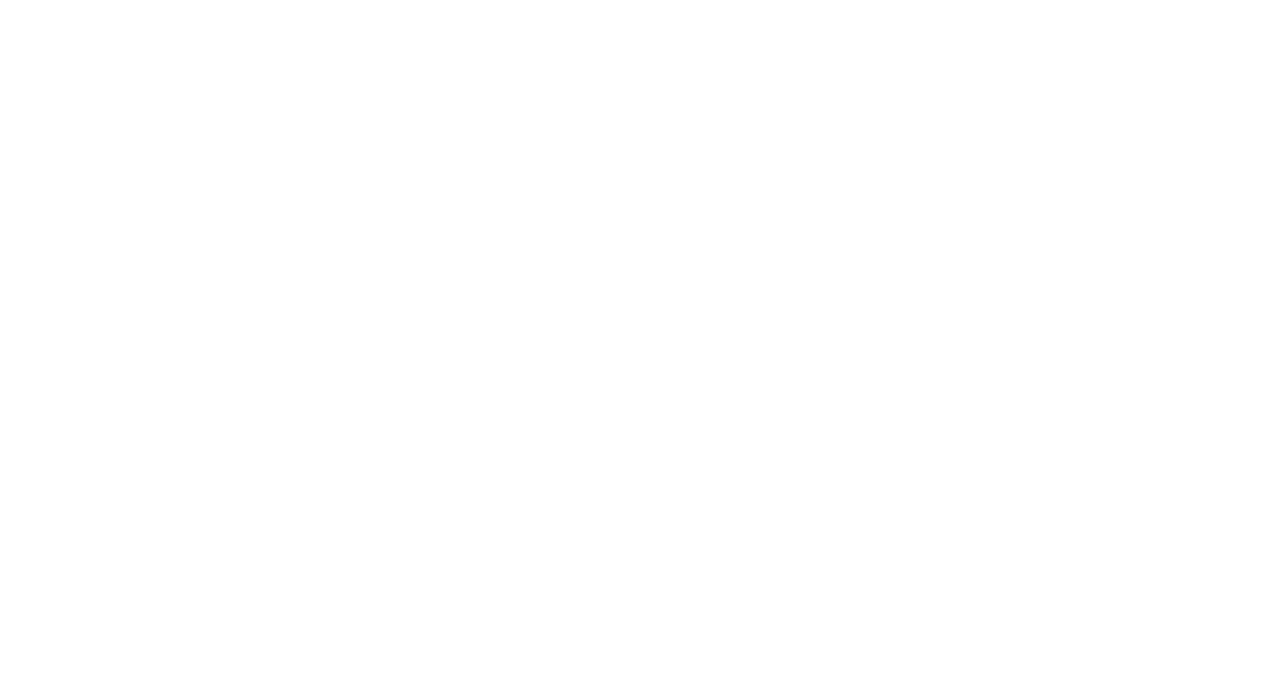
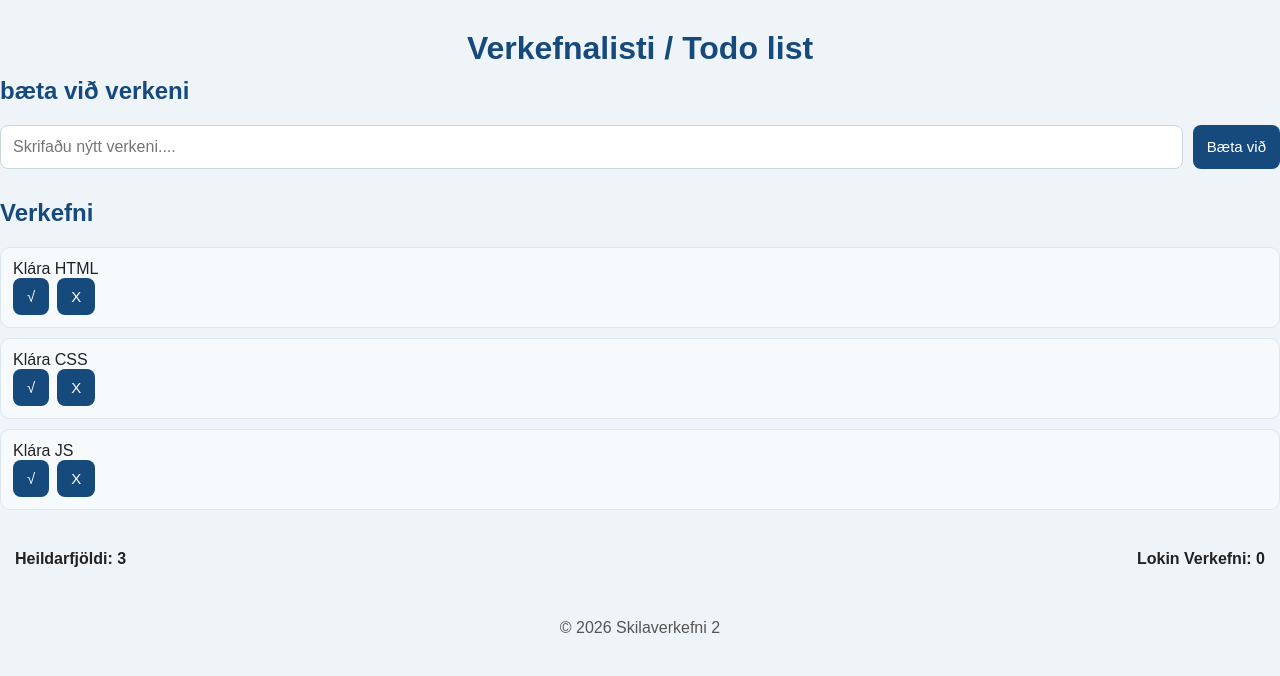
Before and after one commit to aronfh95/Skilaverkefni-2-NTV, a plain HTML site: page index.html in a window 1280 px wide. Drawn offline with Linux system fonts and the light colour scheme.

Commit message:
grunnur komin þarf að gera þetta finna

```diff
--- a/index.html
+++ b/index.html
@@ -7,6 +7,36 @@
     <title>Skilaverkefni 2</title>
   </head>
   <body>
+    <header class="header">
+      <h1>Verkefnalisti / Todo list</h1>
+    </header>
+
+    <main class="countainer">
+      <h2>bæta við verkeni</h2>
+
+      <form id="taskForm">
+        <input
+          id="taskInput"
+          type="text"
+          placeholder="Skrifaðu nýtt verkeni...."
+          required
+        />
+        <button type="submit">Bæta við</button>
+      </form>
+
+      <h2>Verkefni</h2>
+
+      <ul id="taskList"></ul>
+
+      <div class="stats">
+        <p>Heildarfjöldi: <span id="totalCount">0</span></p>
+        <p>Lokin Verkefni: <span id="doneCount">0</span></p>
+      </div>
+    </main>
+
+    <footer class="footer">
+      <p>&copy; 2026 Skilaverkefni 2</p>
+    </footer>
     <script src="script.js"></script>
   </body>
 </html>
--- a/script.js
+++ b/script.js
@@ -0,0 +1,78 @@
+let tasks = [
+  { id: 1, title: "Klára HTML", done: false },
+  { id: 2, title: "Klára CSS", done: false },
+  { id: 3, title: "Klára JS", done: false },
+];
+
+const tasklist = document.getElementById("taskList");
+const taskForm = document.getElementById("taskForm");
+const taskInput = document.getElementById("taskInput");
+
+const totalCount = document.getElementById("totalCount");
+const doneCount = document.getElementById("doneCount");
+
+function renderTask() {
+  tasklist.innerHTML = "";
+
+  for (let task of tasks) {
+    const li = document.createElement("li");
+
+    if (task.done) {
+      li.classList.add("done");
+    }
+
+    li.innerHTML = `<span>${task.title}<span/>
+    <div>
+    <button onclick="toggleTask(${task.id})">√</button>
+    <button onclick="deleteTask(${task.id})">X</button>
+    `;
+
+    tasklist.appendChild(li);
+  }
+
+  updateStats();
+}
+
+taskForm.addEventListener("submit", function (e) {
+  e.preventDefault();
+
+  const newTask = {
+    id: Date.now(),
+    title: taskInput.value,
+    done: false,
+  };
+
+  tasks.push(newTask);
+  taskInput.value = "";
+
+  renderTask();
+});
+
+function toggleTask(id) {
+  for (let task of tasks) {
+    if (task.id === id) {
+      task.done = !task.done;
+    }
+  }
+  renderTask();
+}
+
+function deleteTask(id) {
+  tasks = tasks.filter((task) => task.id !== id);
+  renderTask();
+}
+
+function updateStats() {
+  totalCount.textContent = tasks.length;
+
+  let done = 0;
+  for (let task of taskes) {
+    if (task.done) {
+      done++;
+    }
+  }
+
+  doneCount.textContent = done;
+}
+
+renderTask();
--- a/style.css
+++ b/style.css
@@ -0,0 +1,116 @@
+* {
+  box-sizing: border-box;
+}
+
+body {
+  font-family: Arial, Helvetica, sans-serif;
+  background: #eef4f8;
+  margin: 0;
+  min-height: 100vh;
+  color: #222;
+}
+
+.header {
+  text-align: center;
+  padding: 30px 15px 10px;
+}
+
+.header h1 {
+  margin: 0;
+  color: #174a7c;
+}
+
+.container {
+  max-width: 650px;
+  margin: 25px auto;
+  background: white;
+  padding: 30px;
+  border-radius: 16px;
+  box-shadow: 0 18px 25px rgba(0, 0, 0, 0.12);
+  border: 1px solid #dce7ef;
+}
+
+h2 {
+  color: #174a7c;
+  margin-top: 0;
+}
+
+form {
+  display: flex;
+  gap: 10px;
+  margin-bottom: 30px;
+}
+
+input {
+  flex: 1;
+  padding: 12px;
+  border: 1px solid #c8d6e0;
+  border-radius: 8px;
+  font-size: 16px;
+}
+
+input:focus {
+  outline: none;
+  border-color: #174a7c;
+}
+
+button {
+  border: none;
+  border-radius: 8px;
+  padding: 10px 14px;
+  cursor: pointer;
+  background: #174a7c;
+  color: white;
+  font-size: 15px;
+}
+
+button:hover {
+  background: #0f3458;
+}
+
+ul {
+  list-style: none;
+  padding: 0;
+  margin: 0;
+}
+
+li {
+  background: #f7fafc;
+  border: 1px solid #dce7ef;
+  padding: 12px;
+  margin-bottom: 10px;
+  border-radius: 10px;
+  display: flex;
+  justify-content: space-between;
+  align-items: center;
+}
+
+li div {
+  display: flex;
+  gap: 8px;
+}
+
+.done span {
+  text-decoration: line-through;
+  color: #777;
+}
+
+.stats {
+  margin-top: 25px;
+  padding: 15px;
+  background: #eef4f8;
+  border-radius: 10px;
+  display: flex;
+  justify-content: space-between;
+}
+
+.stats p {
+  margin: 0;
+  font-weight: bold;
+}
+
+.footer {
+  text-align: center;
+  color: #555;
+  padding: 20px;
+}
```
